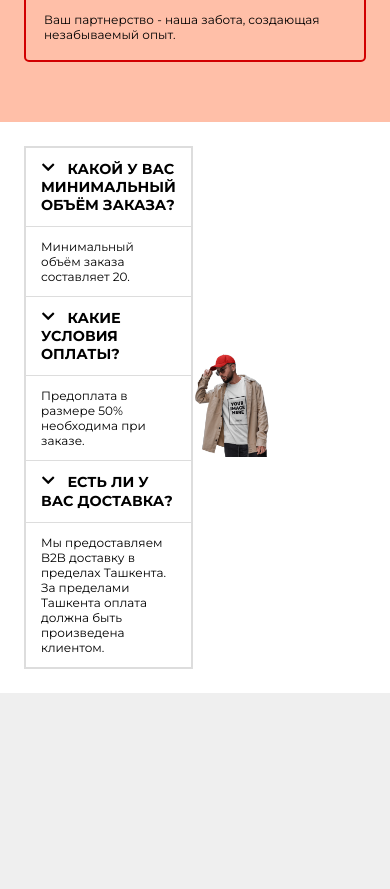
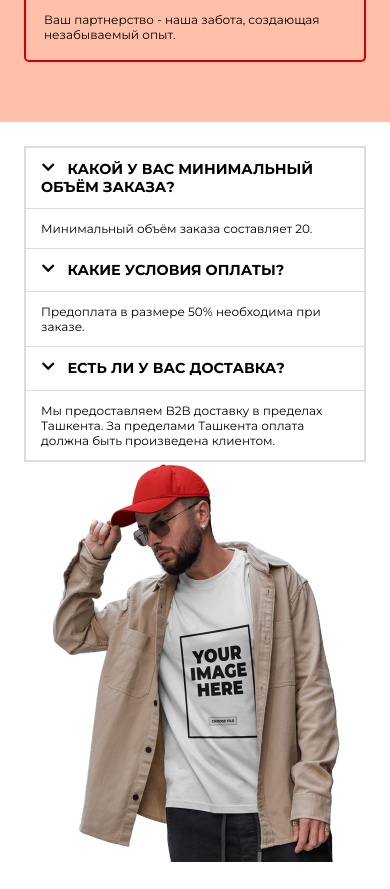
Before and after one commit to SardorDev12/basico.uz, a React (Vite) app: page / in a window 390 px wide. Shown: the part 2601-3490 px from the top of the page. Before the commit the page ends 3294 px from the top, so only its background shows below. Built offline with nearby package versions, Linux system fonts and the light colour scheme.

Commit message:
done FAQ but not toggle

```diff
--- a/src/Sass/faq.scss
+++ b/src/Sass/faq.scss
@@ -36,3 +36,18 @@ td {
   cursor: pointer;
   font-size: 1.2rem;
 }
+
+@media screen and (max-width: 425px) {
+  .faq-section {
+    flex-direction: column;
+  }
+
+  table {
+    width: 100%;
+  }
+
+  .faq-image {
+    width: 300px;
+    margin: 0;
+  }
+}
```
